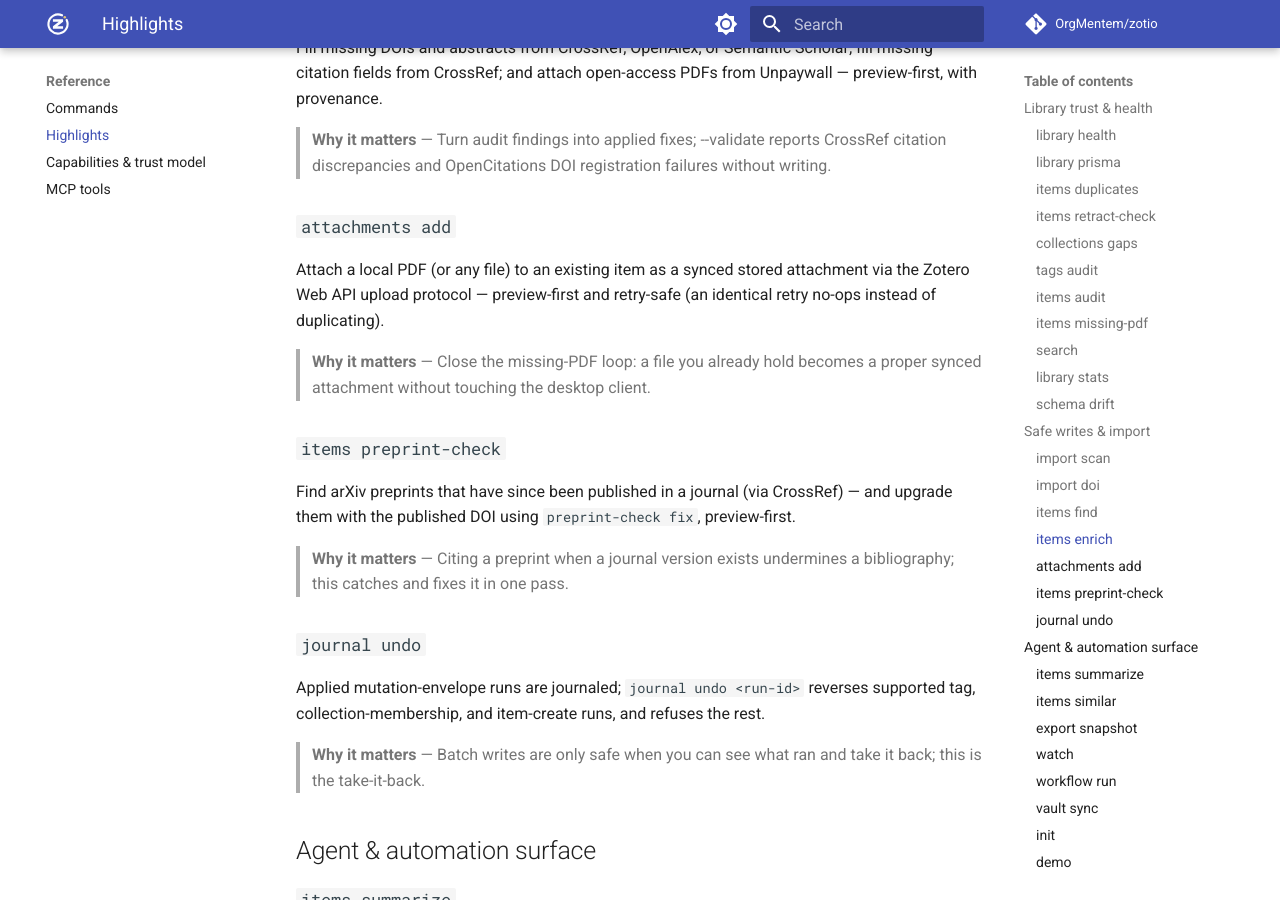
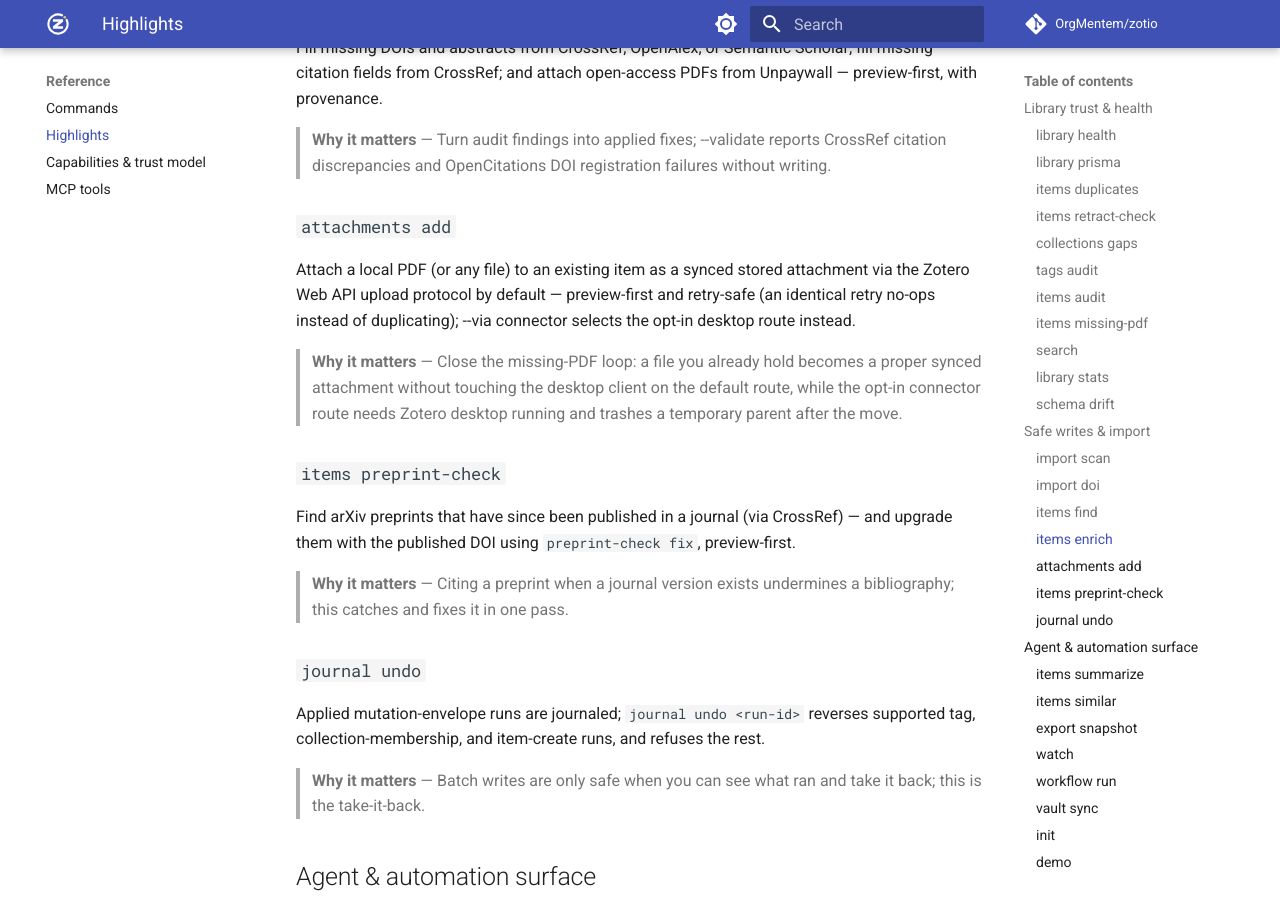
Before and after one commit to OrgMentem/zotio, an MkDocs documentation site: the page built from docs/reference/highlights.md, in a window 1280 px wide and 900 px high, scrolled down 3215 px. Built offline with MkDocs 1.6.1 and Material for MkDocs 9.7.7, drawn with Linux system fonts in a browser that asks for light colours; comment, search, counter and statistics services are not loaded.

Commit message:
Correct generated command examples and attachment highlights
Findings: zotio-ee775c52547cf58c, zotio-0e384f42862c1a39

```diff
--- a/docs/reference/highlights.md
+++ b/docs/reference/highlights.md
@@ -99,9 +99,9 @@ Fill missing DOIs and abstracts from CrossRef, OpenAlex, or Semantic Scholar; fi
 
 ### `attachments add`
 
-Attach a local PDF (or any file) to an existing item as a synced stored attachment via the Zotero Web API upload protocol — preview-first and retry-safe (an identical retry no-ops instead of duplicating).
+Attach a local PDF (or any file) to an existing item as a synced stored attachment via the Zotero Web API upload protocol by default — preview-first and retry-safe (an identical retry no-ops instead of duplicating); --via connector selects the opt-in desktop route instead.
 
-> **Why it matters** — Close the missing-PDF loop: a file you already hold becomes a proper synced attachment without touching the desktop client.
+> **Why it matters** — Close the missing-PDF loop: a file you already hold becomes a proper synced attachment without touching the desktop client on the default route, while the opt-in connector route needs Zotero desktop running and trashes a temporary parent after the move.
 
 ### `items preprint-check`
 
```
Also changed, not shown: docs/reference/commands.md (+1 -1 lines), 2 other files.
